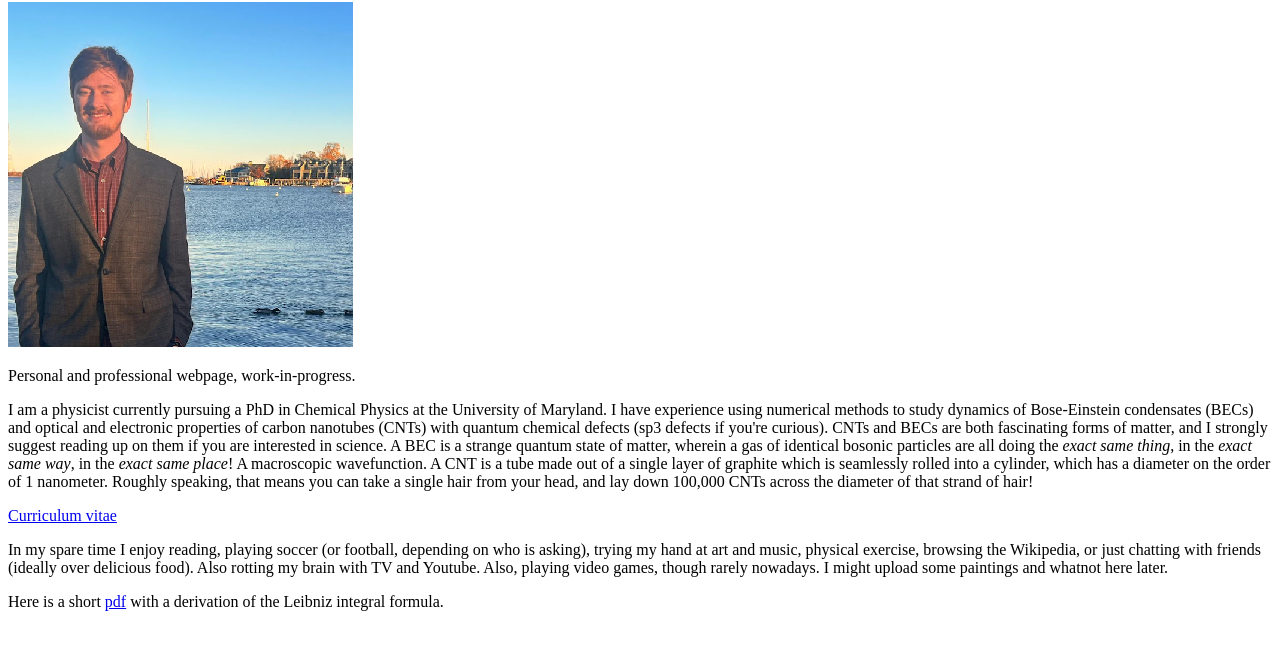
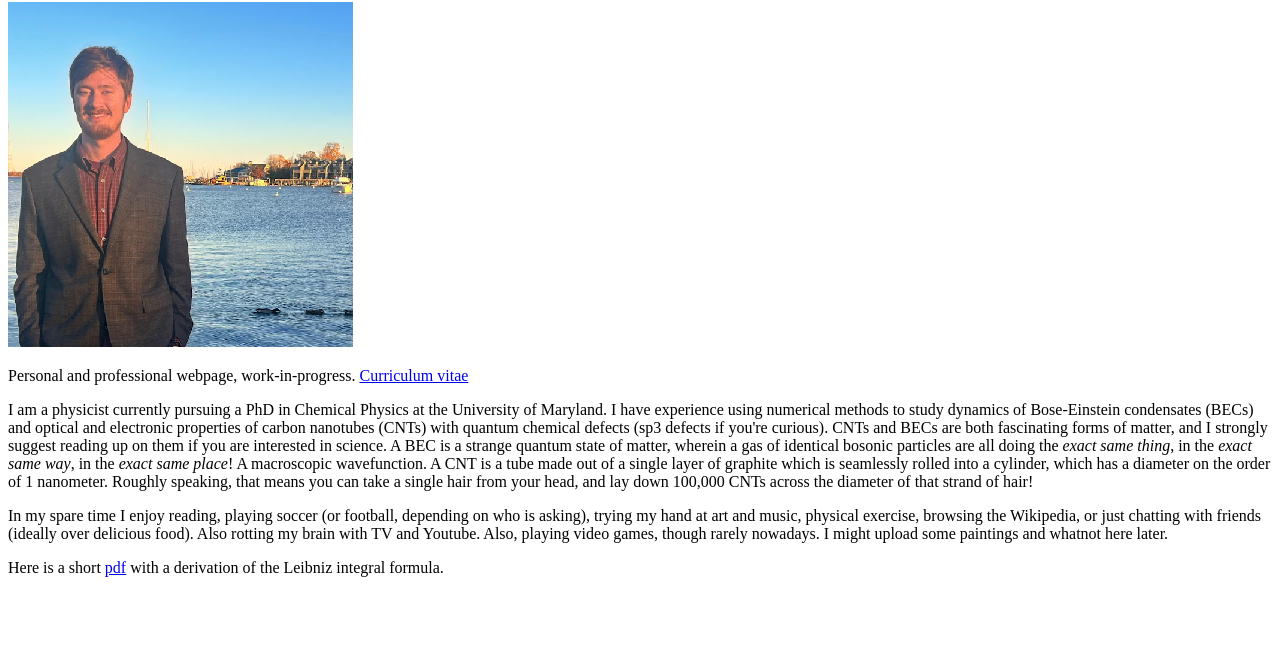
Before and after one commit to beneller/beneller.github.io, a plain HTML site: page docs/index.html in a window 1280 px wide. Shown: the part 78-728 px from the top of the page. Drawn offline with Linux system fonts and the light colour scheme.

Commit message:
Update index.html

```diff
--- a/docs/index.html
+++ b/docs/index.html
@@ -8,9 +8,9 @@
   <body>
     <h1>Ben Eller</h1>
     <img src="new_headshot_compressed.png" alt="headshot">
-    <p>Personal and professional webpage, work-in-progress. </p>
+    <p>Personal and professional webpage, work-in-progress. <a href="Ben_Eller_CV.pdf">Curriculum vitae </a> </p>
     <p>I am a physicist currently pursuing a PhD in Chemical Physics at the University of Maryland. I have experience using numerical methods to study dynamics of Bose-Einstein condensates (BECs) and optical and electronic properties of carbon nanotubes (CNTs) with quantum chemical defects (sp3 defects if you're curious). CNTs and BECs are both fascinating forms of matter, and I strongly suggest reading up on them if you are interested in science. A BEC is a strange quantum state of matter, wherein a gas of identical bosonic particles are all doing the <em>exact same thing</em>, in the <em>exact same way</em>, in the <em>exact same place</em>! A macroscopic wavefunction. A CNT is a tube made out of a single layer of graphite which is seamlessly rolled into a cylinder, which has a diameter on the order of 1 nanometer. Roughly speaking, that means you can take a single hair from your head, and lay down 100,000 CNTs across the diameter of that strand of hair!</p>
-        <a href="Ben_Eller_CV.pdf">Curriculum vitae </a>
+
     <p>In my spare time I enjoy reading, playing soccer (or football, depending on who is asking), trying my hand at art and music, physical exercise, browsing the Wikipedia, or just chatting with friends (ideally over delicious food). Also rotting my brain with TV and Youtube. Also, playing video games, though rarely nowadays. I might upload some paintings and whatnot here later. </p>
     Here is a short <a href="Leibniz_Integral_Formula-1.pdf">pdf</a> with a derivation of the Leibniz integral formula.
   </body>
```
